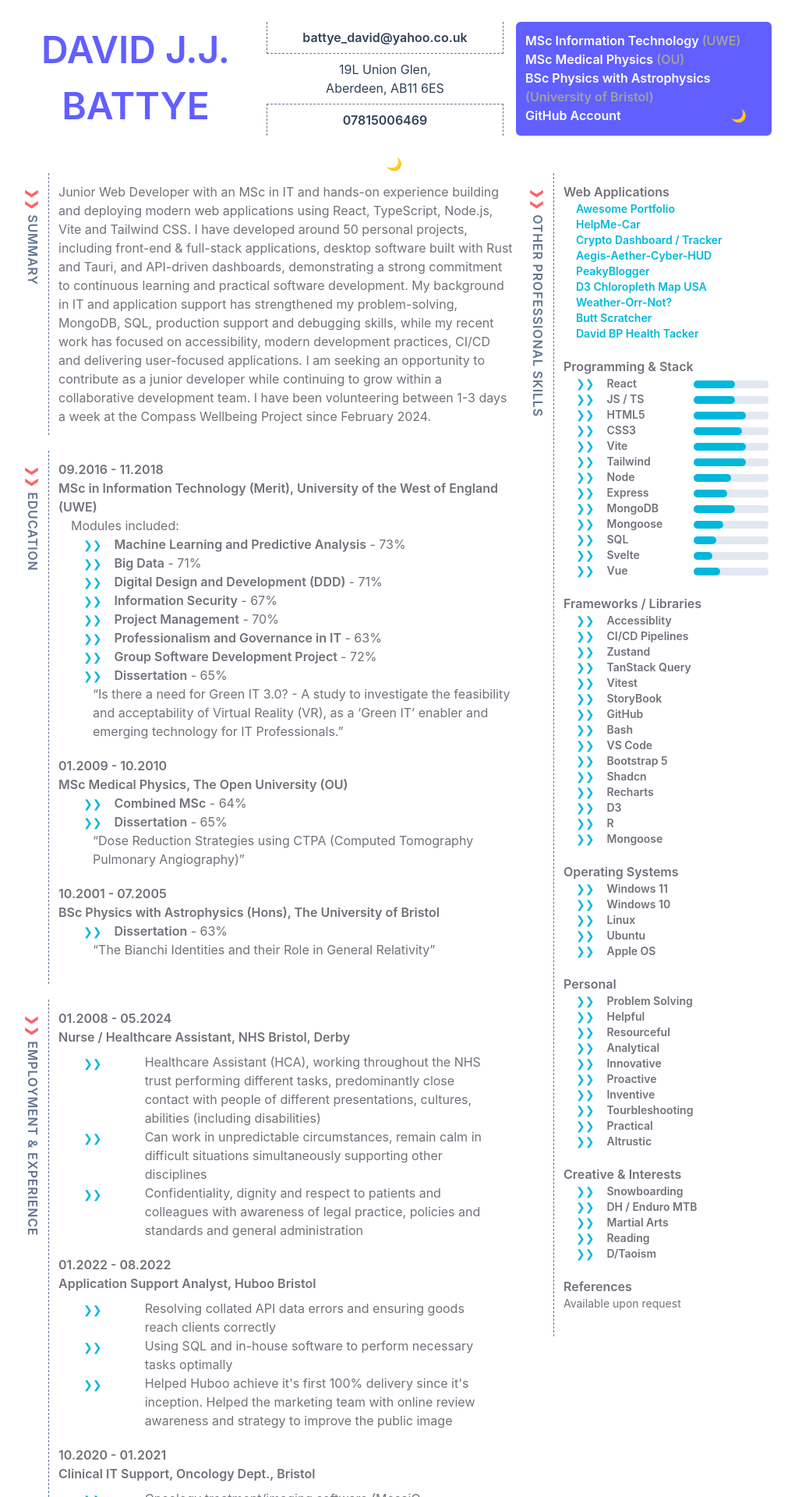
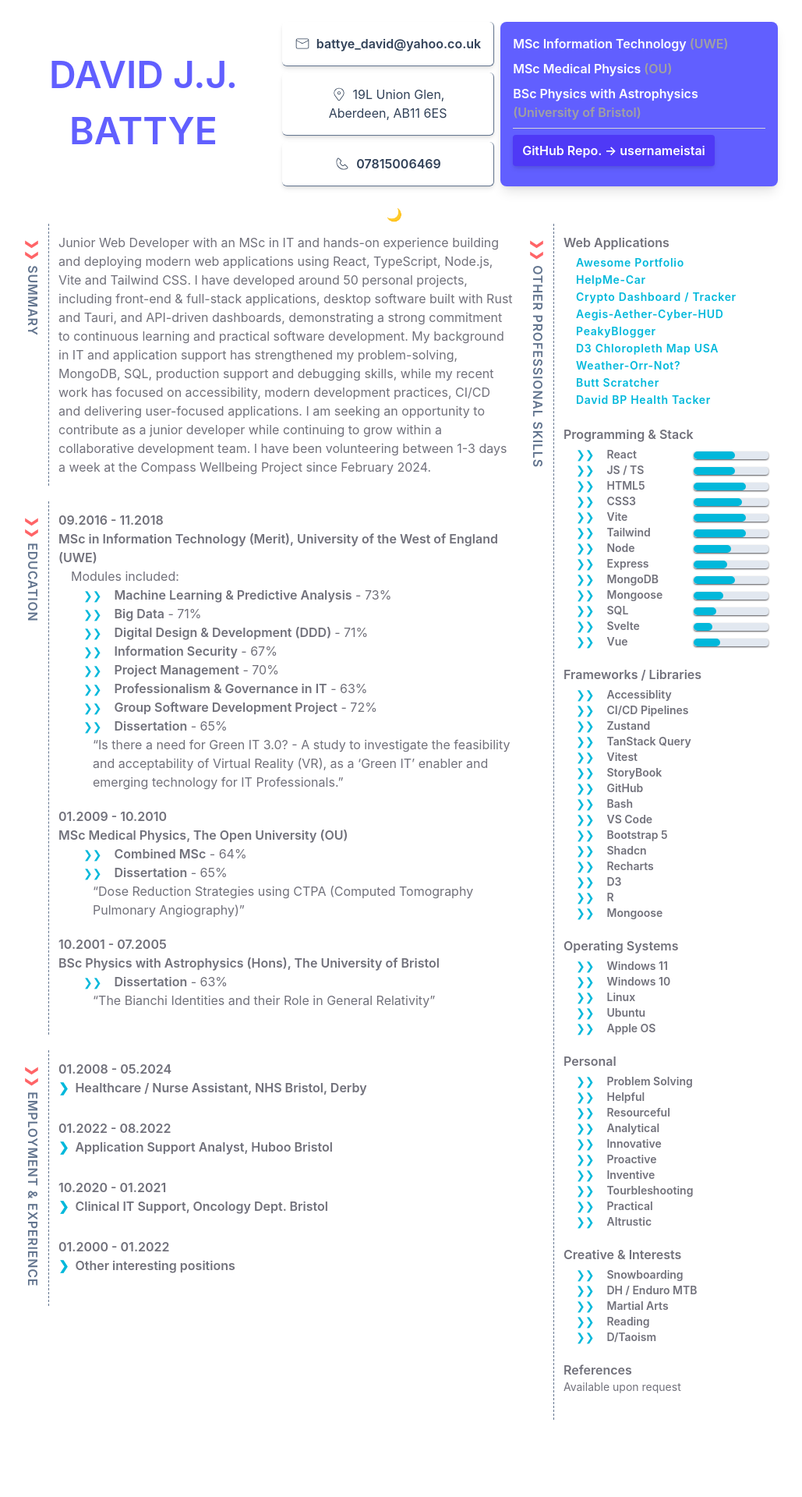
Before and after one commit to usernameistai/cv, a React (Vite) app: page / in a window 1280 px wide. Shown: the top 1920 px of the page at 78% size, without its empty margins (134-1163 px from the left). After the commit the page ends 1841 px from the top, so only its background shows below. Built offline with nearby package versions, Linux system fonts and the light colour scheme.

Commit message:
made mobile responsive

```diff
--- a/package.json
+++ b/package.json
@@ -13,6 +13,7 @@
     "@tailwindcss/vite": "^4.3.3",
     "react": "^19.2.7",
     "react-dom": "^19.2.7",
+    "react-icons": "^5.7.0",
     "tailwindcss": "^4.3.3"
   },
   "devDependencies": {
--- a/src/App.tsx
+++ b/src/App.tsx
@@ -1,7 +1,8 @@
 import { useState } from "react";
-import { workSkillsBRI, workSkillsHuboo, workSkillsBRIIT,
+import { msc, workSkillsBRI, workSkillsHuboo, workSkillsBRIIT,
   websites, frameworks, os, personal, hobbies, programmingSkills
 } from "./utils/arrays";
+import { CiLocationOn, CiMail, CiPhone } from "react-icons/ci";
 
 const App = () => {
   const [dark, setDark] = useState(false);
@@ -11,37 +12,46 @@ const App = () => {
     setDark(isDark);
   };
 
-  const chevron = "px-4 text-sm text-cyan-500 dark:text-cyan-300";
-  const chevronTwo = "flex-1 px-4 text-sm translate-y-1 text-cyan-500 dark:text-cyan-300";
-  const perpendicular = "flex-start [writing-mode:vertical-rl] tracking-wider uppercase font-semibold pt-5 pr-2";
-  const writing = "flex-end border-l border-dashed border-slate-500 dark:border-slate-300 p-3 text-zinc-500 dark:text-zinc-100";
+  const chevron = "px-2 px-4 text-sm text-cyan-500 dark:text-cyan-300";
+  const chevronTwo = "px-2 md:px-4 text-sm translate-y-1 text-cyan-500 dark:text-cyan-300";
+  const perpendicular = "flex-start text-sm md:text-base [writing-mode:vertical-rl] tracking-wider uppercase font-semibold pt-5 pr-2";
+  const writing = "px-5 md:p-3 text-sm md:text-base border-l border-dashed border-slate-500 dark:border-slate-300 text-zinc-500 dark:text-zinc-100";
+  const summary = "text-sm md:text-base font-semibold mb-2 cursor-pointer list-none";
+  const chevSpan = "mr-2 text-cyan-500 dark:text-cyan-300 inline-block transition-transform duration-300 group-open:rotate-90";
 
   return (
     <>
       <div className='min-h-dvh max-w-5xl p-5 lg:mx-auto dark:bg-zinc-700'>
+        <div className="max-w-5xl">
 
-        <aside className='relative flex mb-4'>
-          <div className='flex-1 m-2 text-center font-semibold text-5xl text-indigo-500 dark:text-indigo-200'>
+          <aside className='relative md:flex mb-4'>
+            <div className='flex-1 m-2 my-10 text-center items-center font-semibold text-3xl sm:text-4xl md:text-5xl text-indigo-500 dark:text-indigo-200'>
               <div className='p-3'>DAVID J.J.</div>
               <div className='p-3'>BATTYE</div>
             </div>
-          <div className='flex-1 text-center m-2 text-slate-700 dark:text-slate-200'>
-            <div className='p-2 border-dashed border-l border-r border-b border-slate-500 dark:border-slate-300 font-semibold'>battye_david@yahoo.co.uk</div>
-            <div className='p-2'>
-              <div>19L Union Glen,</div>
-              <div>Aberdeen, AB11 6ES</div>
+            <div className='space-y-2 m-2 text-slate-700 dark:text-slate-200'>
+              <div className='flex items-center justify-center mx-0 p-4 rounded-md shadow-md dark:shadow-white/20 border-r border-b border-slate-500 dark:border-slate-300 font-semibold'>
+                <CiMail className="text-xl shrink-0"/>
+                <span className="ml-2"><a href="mailto:battye_david@yahoo.co.uk">battye_david@yahoo.co.uk</a></span>
               </div>
-            <div className='p-2 border-dashed border-l border-r border-t border-slate-500 dark:border-slate-300 font-semibold'>07815006469</div>
+              <div className='p-4 rounded-md shadow-md dark:shadow-white/20 border-r border-b border-slate-500 dark:border-slate-300'>
+                <div className="flex items-center justify-center">
+                  <CiLocationOn className="text-xl shrink-0"/>
+                  <span className="ml-2">19L Union Glen, </span>
                 </div>
-          <div className='flex-1 bg-indigo-500 dark:bg-indigo-700 text-white font-semibold m-2 p-3 rounded-md w-60 gap-2'>
-            <div>MSc Information Technology <span className='text-neutral-400'><a href="https://www.uwe.ac.uk/" target='_blank'>(UWE)</a></span></div>
-            <div>MSc Medical Physics <span className='text-neutral-400'><a href="https://www.open.ac.uk/" target='_blank'>(OU)</a></span></div>
-            <div>BSc Physics with Astrophysics <span className='text-neutral-400'><a href="https://www.bristol.ac.uk/" target='_blank'>(University of Bristol)</a></span></div>
-            <div className="flex">
-              <a target='_blank' href='https://github.com/usernameistai' className="flex-1">GitHub Account</a>
-              <button onClick={changeTheme} className="w-15 transition-transform duration-300 hover:rotate-12">
-                {dark ? '☀️' : '🌙'}
-              </button>
+                <div className="flex items-center justify-center">Aberdeen, AB11 6ES</div>
+              </div>
+              <div className='flex items-center justify-center p-4 rounded-md shadow-md dark:shadow-white/20 border-r border-b border-slate-500 dark:border-slate-300 font-semibold'>
+                <CiPhone className="text-xl shrink-0"/>
+                <div className="ml-2"><a href="tel:07815006469" className="transition-colors hover:text-indigo-500! dark:hover:text-indigo-300">07815006469</a></div>
+              </div>
+            </div>
+            <div className='md:flex-1 my-2 p-4 w-full md:w-60 items-center shadow-lg dark:shadow-white/20 bg-indigo-500 dark:bg-indigo-700 text-white font-semibold rounded-lg space-y-2'>
+              <div>MSc Information Technology <span className='text-neutral-400'><a href="https://www.uwe.ac.uk/" target='_blank' rel="noopener noreferrer">(UWE)</a></span></div>
+              <div>MSc Medical Physics <span className='text-neutral-400'><a href="https://www.open.ac.uk/" target='_blank' rel="noopener noreferrer">(OU)</a></span></div>
+              <div className="">BSc Physics with Astrophysics <span className='text-neutral-400'><a href="https://www.bristol.ac.uk/" target='_blank' rel="noopener noreferrer">(University of Bristol)</a></span></div>
+              <div className="border-t border-zinc-300">
+                <a target='_blank' href='https://github.com/usernameistai' className="my-2 px-3 py-2 font-semibold inline-block rounded shadow-md hover:shadow-none transition-transform duration-300 bg-indigo-600 hover:bg-indigo-700">GitHub Repo. → usernameistai</a>
               </div>
             </div>
           </aside>
@@ -53,12 +63,12 @@ const App = () => {
             >{dark ? '☀️' : '🌙'}</button>
           </section>
 
-        <main className='flex'>
+          <main className='inline md:flex'>
             {/* Work Experience */}
-          <section className='flex-2 ml-4 mr-2'>
+            <section className='flex-2 md:ml-4 mr-2'>
               <div className='flex mb-5'>
                 <div className={perpendicular}><span className='text-red-400 dark:text-red-200'>❯❯</span> <span className="text-slate-500 dark:text-slate-300">Summary</span></div>
-              <div className={writing}>
+                <div className={`p-5 ${writing}`}>
                   Junior Web Developer with an MSc in IT and hands-on experience building and deploying
                   modern web applications using React, TypeScript, Node.js, Vite and Tailwind CSS. I have developed
                   around 50 personal projects, including front-end & full-stack applications, desktop software built with Rust
@@ -78,16 +88,13 @@ const App = () => {
                   <div className='mb-5'>
                     <div className='font-semibold'>09.2016 - 11.2018</div>
                     <div className='font-semibold'>MSc in Information Technology (Merit), University of the West of England (UWE)</div>
-                  <div className='pl-4'>
+                    <div className='md:pl-4'>
                       <div>Modules included:</div>
-                    <div><span className={chevron}>❯❯</span><span className='font-semibold'>Machine Learning and Predictive Analysis</span> - 73%</div>
-                    <div><span className={chevron}>❯❯</span><span className='font-semibold'>Big Data</span> - 71%</div>
-                    <div><span className={chevron}>❯❯</span><span className='font-semibold'>Digital Design and Development (DDD) </span> - 71%</div>
-                    <div><span className={chevron}>❯❯</span><span className='font-semibold'>Information Security</span> - 67%</div>
-                    <div><span className={chevron}>❯❯</span><span className='font-semibold'>Project Management</span> - 70%</div>
-                    <div><span className={chevron}>❯❯</span><span className='font-semibold'>Professionalism and Governance in IT</span> - 63%</div>
-                    <div><span className={chevron}>❯❯</span><span className='font-semibold'>Group Software Development Project </span> - 72%</div>
-                    <div><span className={chevron}>❯❯</span><span className='font-semibold'>Dissertation</span> - 65%</div>
+                      {msc.map((msc, id) => (
+                        <div key={id} className="-ml-2 md:ml-0">
+                          <span className={chevron}>❯❯</span><span className='font-semibold'>{msc.module}</span><span className="hidden md:inline"> - {msc.result}%</span>
+                        </div>
+                      ))}
                       <div className='pl-7'>“Is there a need for Green IT 3.0?
                       - A study to investigate the feasibility and acceptability of Virtual Reality
                       (VR), as a ‘Green IT’ enabler and emerging technology for IT Professionals.” </div>
@@ -96,14 +103,14 @@ const App = () => {
                   <div className='mb-5'>
                     <div className='font-semibold'>01.2009 - 10.2010</div>
                     <div className='font-semibold'>MSc Medical Physics, The Open University (OU)</div>
-                  <div className='pl-4'><span className={chevron}>❯❯</span><span className='font-semibold'>Combined MSc</span> - 64%</div>
-                  <div className='pl-4'><span className={chevron}>❯❯</span><span className='font-semibold'>Dissertation</span> - 65%</div>
+                    <div className='md:pl-4 -ml-2 md:ml-0'><span className={chevron}>❯❯</span><span className='font-semibold'>Combined MSc</span> - 64%</div>
+                    <div className='md:pl-4 -ml-2 md:ml-0'><span className={chevron}>❯❯</span><span className='font-semibold'>Dissertation</span> - 65%</div>
                     <div className='pl-11'>“Dose Reduction Strategies using CTPA (Computed Tomography Pulmonary Angiography)”</div>
                   </div>
                   <div className='mb-5'>
                     <div className='font-semibold'>10.2001 - 07.2005</div>
                     <div className='font-semibold'>BSc Physics with Astrophysics (Hons), The University of Bristol</div>
-                  <div className='pl-4'><span className={chevron}>❯❯</span><span className='font-semibold'>Dissertation</span> - 63%</div>
+                    <div className='md:pl-4 -ml-2 md:ml-0'><span className={chevron}>❯❯</span><span className='font-semibold'>Dissertation</span> - 63%</div>
                     <div className='pl-11'>“The Bianchi Identities and their Role in General Relativity”</div>
                   </div>
                 </div>
@@ -114,55 +121,83 @@ const App = () => {
                 <div className={writing}>
                   <div className="mb-5">
                     <div className='font-semibold'>01.2008 - 05.2024</div>
-                  <div className='font-semibold mb-2'>Nurse / Healthcare Assistant, NHS Bristol, Derby</div>
-                  <div className='pl-4'>
+                    <details className="group">
+                      <summary className={summary}>
+                        <span className={chevSpan}>
+                          ❯
+                        </span>
+                        Healthcare / Nurse Assistant, NHS Bristol, Derby
+                      </summary>
+                      <div className='pl-2 md:pl-4'>
                         {workSkillsBRI.map((work, id) => (
                           <div key={id} className='flex'>
                             <span className={chevronTwo}>❯❯</span>
-                        <div className='w-110'>{work.skill}</div>
+                            <div className='md:w-110 text-sm md:text-base'>{work.skill}</div>
                           </div>
                         ))}
                       </div>
+                    </details>
                   </div>
 
                   <div className="mb-5">
                     <div className='font-semibold'>01.2022 - 08.2022</div>
-                  <div className='font-semibold mb-2'>Application Support Analyst, Huboo Bristol</div>
-                  <div className='pl-4'>
+                    <details className="group">
+                      <summary className={summary}>
+                        <span className={chevSpan}>
+                          ❯
+                        </span>
+                        Application Support Analyst, Huboo Bristol
+                      </summary>
+                      <div className='pl-2 md:pl-4'>
                         {workSkillsHuboo.map((work, id) => (
                           <div key={id} className='flex'>
                             <span className={chevronTwo}>❯❯</span>
-                        <div className='w-110'>{work.skill}</div>
+                            <div className='md:w-110 text-sm md:text-base'>{work.skill}</div>
                           </div>
                         ))}
                       </div>
+                    </details>
                   </div>
 
                   <div className="mb-5">
                     <div className='font-semibold'>10.2020 - 01.2021</div>
-                  <div className='font-semibold mb-2'>Clinical IT Support, Oncology Dept., Bristol</div>
-                  <div className='pl-4'>
+                    <details className="group">
+                      <summary className={summary}>
+                        <span className={chevSpan}>
+                          ❯
+                        </span>
+                        Clinical IT Support, Oncology Dept. Bristol
+                      </summary>
+                      <div className='pl-2 md:pl-4'>
                         {workSkillsBRIIT.map((work, id) => (
                           <div key={id} className='flex'>
                             <span className={chevronTwo}>❯❯</span>
-                        <div className='w-110'>{work.skill}</div>
+                            <div className='md:w-110 text-sm md:text-base'>{work.skill}</div>
                           </div>
                         ))}
                       </div>
+                    </details>
                   </div>
 
                   <div className="mb-5">
                     <div className='font-semibold'>01.2000 - 01.2022</div>
-                  <div className='font-semibold mb-2'>Other Interesting Positions</div>
-                  <div className='pl-4'>
+                    <details className="group">
+                      <summary className={`pl-0 ${summary}`}>
+                        <span className={chevSpan}>
+                          ❯
+                        </span>
+                        Other interesting positions
+                      </summary>
+                      <div className='pl-2 md:pl-4 text-xs md:text-base'>
                         <div><span className={chevron}>❯❯</span><span className='font-semibold mr-2'>Assistant Manager</span>@Great Expectations - Reading<span className='font-semibold ml-2'>00 - 01</span></div>
+                        <div><span className={chevron}>❯❯</span><span className='font-semibold mr-2'>Assistant / Sous Chef</span>Serre Chevalier, Les Alpes<span className='font-semibold ml-2'>05 - 06</span></div>
                         <div><span className={chevron}>❯❯</span><span className='font-semibold mr-2'>Barista</span>Caffe Neros - Bristol<span className='font-semibold ml-2'>03 - 05</span></div>
-                    <div><span className={chevron}>❯❯</span><span className='font-semibold mr-2'>Bristol Uni Radio Burst</span>Co Host<span className='font-semibold ml-2'>05</span></div>
-                    <div><span className={chevron}>❯❯</span><span className='font-semibold mr-2'>Assistant / Sous Chef</span>Serre Chevalier, Les Alpes<span className='font-semibold ml-2'>05 - 06</span></div>
+                        <div><span className={chevron}>❯❯</span><span className='font-semibold mr-2'>Uni of Bristol Radio - Burst</span>Co Host<span className='font-semibold ml-2'>05</span></div>
+                        <div><span className={chevron}>❯❯</span><span className='font-semibold mr-2'>Data Entry - Williams Lea</span>Bristol<span className='font-semibold ml-2'>'14</span></div>
+                        <div><span className={chevron}>❯❯</span><span className='font-semibold mr-2'>Occasional Gardener - HHH</span>Theale, Somerset<span className='font-semibold ml-2'>12 - 22</span></div>
                         <div><span className={chevron}>❯❯</span><span className='font-semibold mr-2'>Barman, Factory Worker, TEFL</span>Derby, Reading, Bristol<span className='font-semibold ml-2'>98 - 06</span></div>
-                    <div><span className={chevron}>❯❯</span><span className='font-semibold mr-2'>Data Entry - Williams Lea</span>Bristol<span className='font-semibold ml-2'>'14</span></div>
-                    <div><span className={chevron}>❯❯</span><span className='font-semibold mr-2'>Gardener - HHH</span>Theale, Somerset<span className='font-semibold ml-2'>03 - 22</span></div>
                       </div>
+                    </details>
                   </div>
                 </div>
               </div>
@@ -173,11 +208,12 @@ const App = () => {
               <div className="flex">
                 <div className={perpendicular}><span className='text-red-400 dark:text-red-200'>❯❯</span> <span className="text-slate-500 dark:text-slate-300">Other Professional Skills</span></div>
                 <div className='flex-7 border-l border-dashed border-slate-500 dark:border-slate-300 p-3 text-zinc-500 dark:text-zinc-100'>
+
                   <div className='mb-5'>
-                <h2 className='font-semibold'>Web Applications</h2>
-                <div className="text-sm text-cyan-500 dark:text-cyan-300 font-semibold">
+                    <h2 className='font-semibold pb-1'>Web Applications</h2>
+                    <div className="text-sm text-cyan-500 dark:text-cyan-300 font-semibold tracking-wider">
                       {websites.map((web, id) => (
-                    <div key={id}>
+                        <div key={id} className="pb-0.5 hover:scale-105">
                           <a className='mb-2 px-4' href={web.url} target="_blank" rel="noopener noreferrer">
                             {web.name}
                           </a>
@@ -187,14 +223,14 @@ const App = () => {
                   </div>
 
                   <div className='mb-5'>
-                <h2 className='font-semibold'>Programming & Stack</h2>
+                    <h2 className='font-semibold pb-1'>Programming & Stack</h2>
                     <div className="text-sm">
                       {programmingSkills.map((program, id) => (
                         <div key={id} className="flex">
                           <div className="flex-1">
                             <span className='px-4 text-cyan-500 dark:text-cyan-300'>❯❯</span><span className='font-semibold'>{program.skill}</span>
                           </div>
-                      <div className="w-24 bg-slate-200 dark:bg-slate-950/50 h-2.5 rounded-sm translate-y-1.5">
+                          <div className="w-24 bg-slate-200 dark:bg-slate-950/50 shadow-xs shadow-zinc-800/80 dark:shadow-[0_0_10px_rgba(255,255,255,0.5)] h-2.5 rounded-sm translate-y-1.5">
                             <div className={`${program.width} bg-cyan-500 dark:bg-cyan-300 h-full rounded-full`}></div>
                           </div>
                         </div>
@@ -203,7 +239,7 @@ const App = () => {
                   </div>
 
                   <div className='mb-5'>
-                <h2 className='font-semibold'>Frameworks / Libraries</h2>
+                    <h2 className='font-semibold pb-1'>Frameworks / Libraries</h2>
                     <div className="text-sm">
                       {frameworks.map((frame, id) => (
                         <div key={id}>
@@ -215,7 +251,7 @@ const App = () => {
                   </div>
 
                   <div className='mb-5'>
-                <h2 className='font-semibold'>Operating Systems</h2>
+                    <h2 className='font-semibold pb-1'>Operating Systems</h2>
                     <div className="text-sm">
                       {os.map((o, id) => (
                         <div key={id}>
@@ -227,7 +263,7 @@ const App = () => {
                   </div>
 
                   <div className='mb-5'>
-                <h2 className='font-semibold'>Personal</h2>
+                    <h2 className='font-semibold pb-1'>Personal</h2>
                     <div className="text-sm">
                       {personal.map((persy, id) => (
                         <div key={id}>
@@ -239,7 +275,7 @@ const App = () => {
                   </div>
 
                   <div className='mb-5'>
-                <h2 className='font-semibold'>Creative & Interests</h2>
+                    <h2 className='font-semibold pb-1'>Creative & Interests</h2>
                     <div className="text-sm">
                       {hobbies.map((hobby, id) => (
                         <div key={id}>
@@ -258,6 +294,10 @@ const App = () => {
               </div>
             </section>
           </main>
+
+        </div>
+
+
       </div>
     </>
   )
--- a/src/utils/arrays.ts
+++ b/src/utils/arrays.ts
@@ -1,3 +1,14 @@
+export const msc = [
+  { module: 'Machine Learning & Predictive Analysis', result: '73'},
+  { module: 'Big Data', result: '71'},
+  { module: 'Digital Design & Development (DDD) ', result: '71'},
+  { module: 'Information Security', result: '67'},
+  { module: 'Project Management', result: '70'},
+  { module: 'Professionalism & Governance in IT', result: '63'},
+  { module: 'Group Software Development Project', result: '72'},
+  { module: 'Dissertation', result: '65'},
+];
+
 export const workSkillsBRI = [
   { skill: 'Healthcare Assistant (HCA), working throughout the NHS trust performing different tasks, predominantly close contact with people of different presentations, cultures, abilities (including disabilities)'},
   { skill: 'Can work in unpredictable circumstances, remain calm in difficult situations simultaneously supporting other disciplines'},
```
Also changed, not shown: src/index.css (+0 -114 lines), 1 other file (tests, documents, lock files or other folders). Lines whose indentation alone changed are shown as unchanged.
